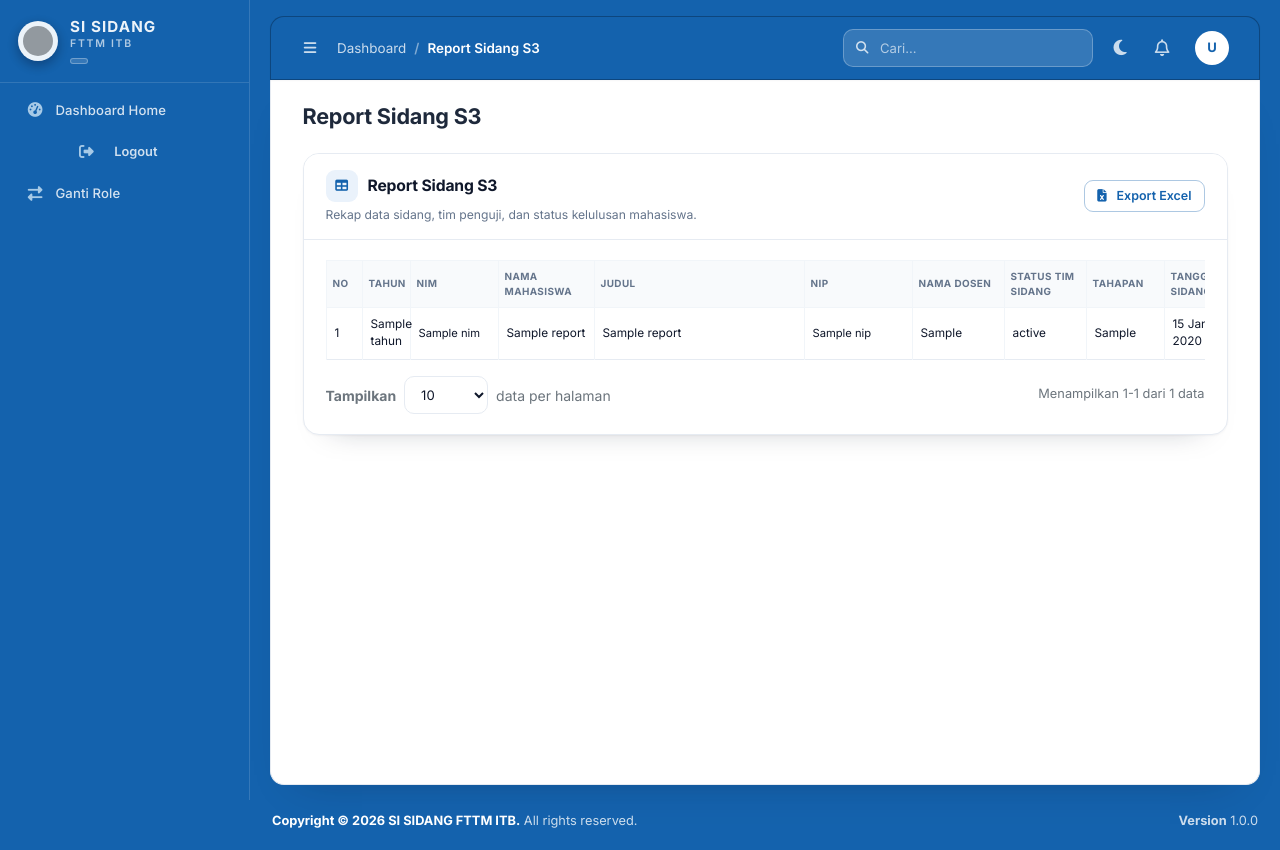
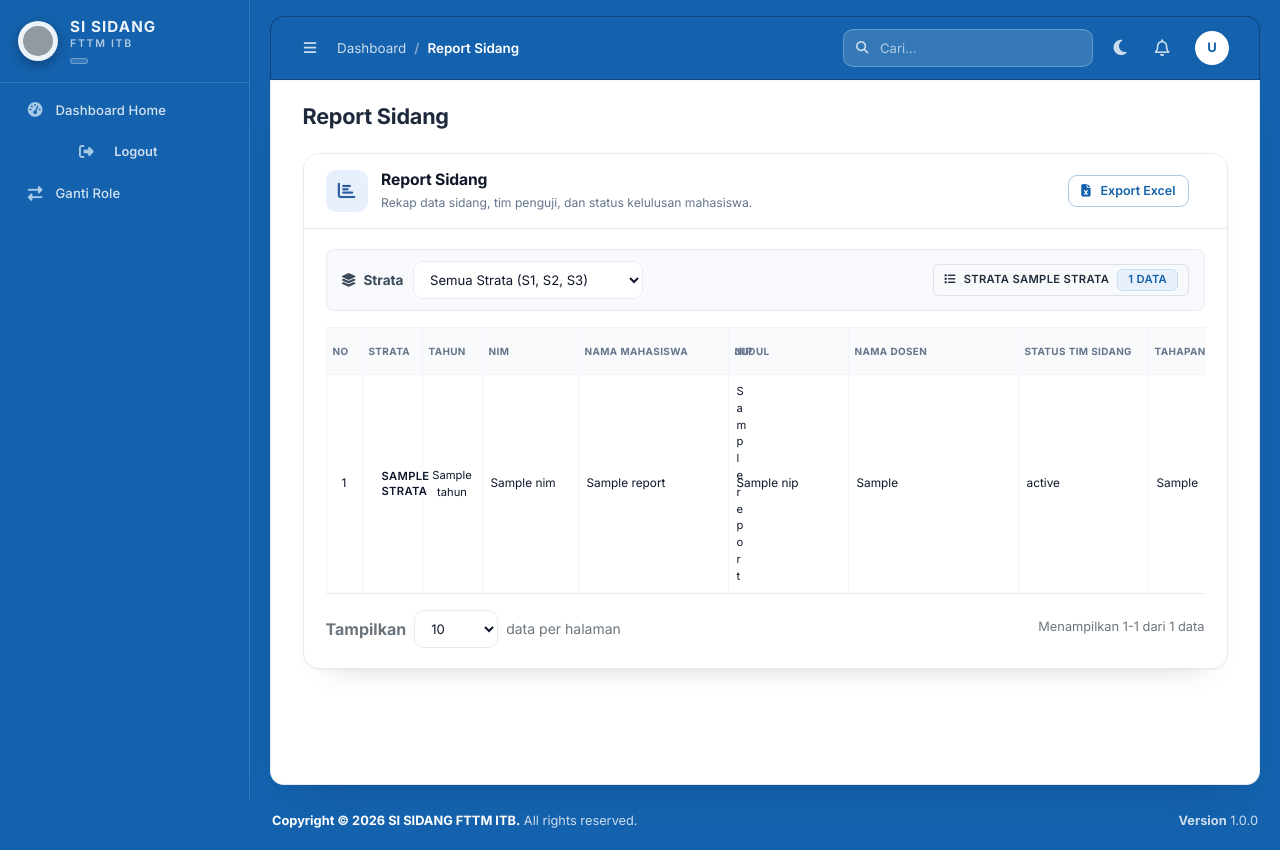
Before and after one commit to sisukiyayona-ui/SI-SIDANG-FTTM-ITB, a Laravel app: template resources/views/report/index.blade.php in a window 1280 px wide. Run offline with Laravel 12, Linux system fonts and the light colour scheme; the template is opened without the code that fills it: most values are stand-ins (such as "Sample title", 1, 10 or a date in 2020); some libraries are stand-ins or nearby versions; grey boxes are pictures that could not be loaded.

Commit message:
feat(ReportController, migration, views): enhance report generation by adding strata filtering for S1/S2/S3; update view to support all strata, modify export functionality to include strata in the filename, and refine UI elements for improved user experience.

```diff
--- a/resources/views/layouts/master.blade.php
+++ b/resources/views/layouts/master.blade.php
@@ -2532,7 +2532,7 @@
                     <li class="nav-item">
                         <a href="{{ route('report.index') }}" class="nav-link {{ request()->routeIs('report.*') ? 'active' : '' }}">
                             <i class="nav-icon fas fa-file-export"></i>
-                            <p>Report Sidang S3</p>
+                            <p>Report Sidang</p>
                         </a>
                     </li>
                     @endif
@@ -2576,7 +2576,7 @@
                     <li class="nav-item">
                         <a href="{{ route('report.index') }}" class="nav-link {{ request()->routeIs('report.*') ? 'active' : '' }}">
                             <i class="nav-icon fas fa-file-export"></i>
-                            <p>Report Sidang S3</p>
+                            <p>Report Sidang</p>
                         </a>
                     </li>
                     @endif
@@ -2586,7 +2586,7 @@
                     <li class="nav-item">
                         <a href="{{ route('report.index') }}" class="nav-link {{ request()->routeIs('report.*') ? 'active' : '' }}">
                             <i class="nav-icon fas fa-file-export"></i>
-                            <p>Report Sidang S3</p>
+                            <p>Report Sidang</p>
                         </a>
                     </li>
                     @endif
--- a/resources/views/report/index.blade.php
+++ b/resources/views/report/index.blade.php
@@ -1,7 +1,7 @@
 @extends('layouts.master')
 
-@section('title', 'Report Sidang S3 - SI SIDANG FTTM ITB')
-@section('page_title', 'Report Sidang S3')
+@section('title', 'Report Sidang - SI SIDANG FTTM ITB')
+@section('page_title', 'Report Sidang')
 @section('body_class', 'master-ui')
 
 @php
@@ -56,61 +56,77 @@ if (!function_exists('formatTahapan')) {
 @section('breadcrumb')
     <ol class="breadcrumb float-sm-right">
         <li class="breadcrumb-item"><a href="{{ route('dashboard') }}">Dashboard</a></li>
-        <li class="breadcrumb-item active">Report Sidang S3</li>
+        <li class="breadcrumb-item active">Report Sidang</li>
     </ol>
 @endsection
 
 @section('content')
-    <div class="card">
-        <div class="card-header d-flex justify-content-between align-items-center">
-            <div class="card-heading">
-                <h5 class="mb-0"><i class="fas fa-table mr-2"></i>Report Sidang S3</h5>
-                <p class="card-heading-sub">Rekap data sidang, tim penguji, dan status kelulusan mahasiswa.</p>
+    <div class="card card-report-sidang">
+        <div class="card-header">
+            <div class="report-card-heading">
+                <div class="report-heading-icon"><i class="fas fa-chart-bar"></i></div>
+                <div>
+                    <h5 class="mb-0">Report Sidang</h5>
+                    <p class="card-heading-sub mb-0">Rekap data sidang, tim penguji, dan status kelulusan mahasiswa.</p>
+                </div>
             </div>
             <div class="card-actions">
-                <a href="{{ route('report.export') }}" class="btn btn-sm btn-outline-primary">
+                <a href="{{ route('report.export') }}{{ request()->getQueryString() ? '?' . request()->getQueryString() : '' }}" class="btn btn-sm btn-outline-primary">
                     <i class="fas fa-file-excel mr-1"></i> Export Excel
                 </a>
             </div>
         </div>
+
         <div class="card-body">
+            {{-- Filter --}}
+            <div class="report-filter-bar mb-3">
+                <div class="report-filter-group">
+                    <label for="filterStrata"><i class="fas fa-layer-group mr-1"></i> Strata</label>
+                    <select id="filterStrata" class="form-control form-control-sm" onchange="changeReportStrata(this.value)">
+                        <option value="" {{ $strata === '' ? 'selected' : '' }}>Semua Strata (S1, S2, S3)</option>
+                        <option value="S1" {{ $strata === 'S1' ? 'selected' : '' }}>S1</option>
+                        <option value="S2" {{ $strata === 'S2' ? 'selected' : '' }}>S2</option>
+                        <option value="S3" {{ $strata === 'S3' ? 'selected' : '' }}>S3</option>
+                    </select>
+                </div>
+                <div class="report-filter-summary">
+                    <span class="badge badge-light border">
+                        <i class="fas fa-list mr-1"></i>
+                        {{ $strata === '' ? 'Semua Strata' : 'Strata ' . $strata }}
+                        <span class="badge badge-primary ml-1">{{ $reports->total() }} data</span>
+                    </span>
+                </div>
+            </div>
+
             <div class="table-responsive">
-                <table class="table table-bordered table-hover table-sm" id="reportTable">
-                    <colgroup>
-                        <col style="width: 36px;">
-                        <col style="width: 48px;">
-                        <col style="width: 88px;">
-                        <col style="width: 96px;">
-                        <col style="width: 210px;">
-                        <col style="width: 108px;">
-                        <col style="width: 92px;">
-                        <col style="width: 82px;">
-                        <col style="width: 78px;">
-                        <col style="width: 72px;">
-                        <col style="width: 78px;">
-                        <col style="width: 42px;">
-                    </colgroup>
+                <table class="table table-bordered table-hover table-sm report-table" id="reportTable">
                     <thead class="bg-light text-dark">
                         <tr>
-                            <th>No</th>
-                            <th>Tahun</th>
-                            <th>NIM</th>
-                            <th>Nama Mahasiswa</th>
+                            <th style="width:36px;">No</th>
+                            <th style="width:60px;">Strata</th>
+                            <th style="width:60px;">Tahun</th>
+                            <th style="width:96px;">NIM</th>
+                            <th style="width:150px;">Nama Mahasiswa</th>
                             <th>Judul</th>
-                            <th>NIP</th>
-                            <th>Nama Dosen</th>
-                            <th>Status Tim Sidang</th>
-                            <th>Tahapan</th>
-                            <th>Tanggal Sidang</th>
-                            <th>Status lulus</th>
-                            <th>Nilai</th>
+                            <th style="width:120px;">NIP</th>
+                            <th style="width:170px;">Nama Dosen</th>
+                            <th style="width:130px;">Status Tim Sidang</th>
+                            <th style="width:140px;">Tahapan</th>
+                            <th style="width:90px;">Tanggal Sidang</th>
+                            <th style="width:150px;">Status Lulus</th>
+                            <th style="width:70px;">Nilai</th>
                         </tr>
                     </thead>
                     <tbody>
                         @forelse($reports as $item)
                             <tr>
-                                <td>{{ $reports->firstItem() + $loop->index }}</td>
-                                <td>{{ $item->tahun }}</td>
+                                <td class="text-center">{{ $reports->firstItem() + $loop->index }}</td>
+                                <td class="text-center">
+                                    <span class="badge badge-strata badge-strata-{{ strtolower($item->strata ?? '') }}">
+                                        {{ $item->strata ?? '-' }}
+                                    </span>
+                                </td>
+                                <td class="text-center">{{ $item->tahun }}</td>
                                 <td>{{ $item->NIM }}</td>
                                 <td>{{ $item->nama_mahasiswa }}</td>
                                 <td>{{ $item->JUDUL }}</td>
@@ -118,7 +134,7 @@ if (!function_exists('formatTahapan')) {
                                 <td>{{ $item->pembimbing_penguji }}</td>
                                 <td>{{ $item->STATUS_TIM_SIDANG }}</td>
                                 <td>{{ formatTahapan($item->tahapan_sidang) }}</td>
-                                <td>
+                                <td class="text-center">
                                     @if(isset($item->tgl_sidang) && $item->tgl_sidang)
                                         {{ \Carbon\Carbon::parse($item->tgl_sidang)->translatedFormat('d M Y') }}
                                     @else
@@ -126,29 +142,30 @@ if (!function_exists('formatTahapan')) {
                                     @endif
                                 </td>
                                 <td>
-                                    <span class="badge bg-{{ getStatusColor($item->status_lulus) }}">
+                                    <span class="badge badge-status bg-{{ getStatusColor($item->status_lulus) }} badge-block">
                                         {{ $item->status_lulus ?? 'belum diajukan' }}
                                     </span>
                                 </td>
-                                <td>{{ $item->nilai_rata2 ?? '-' }}</td>
+                                <td class="text-center">{{ $item->nilai_rata2 ?? '-' }}</td>
                             </tr>
                         @empty
                             <tr>
-                                <td colspan="12" class="text-center text-muted">Tidak ada data</td>
+                                <td colspan="13" class="text-center text-muted py-4">Tidak ada data untuk filter ini.</td>
                             </tr>
                         @endforelse
                     </tbody>
                 </table>
             </div>
-            <div class="d-flex justify-content-between align-items-center mt-3 flex-wrap">
+
+            <div class="d-flex justify-content-between align-items-center mt-3 flex-wrap report-pagination">
                 <div class="d-flex align-items-center mb-2 mb-md-0">
-                    <label class="mb-0 mr-2 text-muted" style="font-size: 0.875rem; white-space: nowrap;">Tampilkan</label>
-                    <select class="form-control form-control-sm" name="per_page" style="width: auto; min-width: 70px; color: #495057;" onchange="changeReportPerPage(this.value)">
+                    <label class="mb-0 mr-2 text-muted" for="perPage">Tampilkan</label>
+                    <select class="form-control form-control-sm" id="perPage" name="per_page" style="width:auto; min-width:70px;" onchange="changeReportPerPage(this.value)">
                         @foreach([10, 25, 50, 100] as $n)
                             <option value="{{ $n }}" {{ (int) $reports->perPage() === $n ? 'selected' : '' }}>{{ $n }}</option>
                         @endforeach
                     </select>
-                    <span class="ml-2 text-muted" style="font-size: 0.875rem; white-space: nowrap;">data per halaman</span>
+                    <span class="ml-2 text-muted" style="font-size:0.875rem;">data per halaman</span>
                 </div>
                 <div class="d-flex flex-column align-items-end">
                     <span class="text-muted small mb-1">
@@ -159,7 +176,60 @@ if (!function_exists('formatTahapan')) {
             </div>
         </div>
     </div>
+
+    <style>
+        .card-report-sidang .card-header {
+            background: #fff;
+            border-bottom: 1px solid #e3e8ef;
+            padding: 1rem 1.25rem;
+            display: flex;
+            justify-content: space-between;
+            align-items: center;
+            gap: 1rem;
+            flex-wrap: wrap;
+        }
+        .report-card-heading { display:flex; align-items:center; gap:0.85rem; }
+        .report-heading-icon {
+            width:42px; height:42px; border-radius:10px;
+            display:flex; align-items:center; justify-content:center;
+            background:#e8f0fe; color:#2c5f9e; font-size:1.1rem;
+        }
+        .card-report-sidang .card-heading h5 { font-weight:600; color:#2c3a4b; }
+        .card-report-sidang .card-heading-sub { color:#7b8794; font-size:0.82rem; }
+        .report-filter-bar {
+            display:flex; align-items:center; gap:1rem; flex-wrap:wrap;
+            background:#f7f9fc; border:1px solid #e8edf4; border-radius:8px;
+            padding:0.7rem 0.9rem;
+        }
+        .report-filter-group { display:flex; align-items:center; gap:0.6rem; }
+        .report-filter-group label { margin:0; font-weight:600; font-size:0.85rem; color:#3c4a5a; white-space:nowrap; }
+        .report-filter-group select { min-width:230px; }
+        .report-filter-summary { margin-left:auto; }
+        .report-table { font-size:0.82rem; margin-bottom:0; }
+        .report-table thead th { vertical-align:middle; font-weight:600; white-space:nowrap; }
+        .report-table tbody td { vertical-align:middle; }
+        .badge-strata { font-weight:700; letter-spacing:0.02em; }
+        .badge-strata-s1 { background:#e3f2fd; color:#1565c0; }
+        .badge-strata-s2 { background:#e8f5e9; color:#2e7d32; }
+        .badge-strata-s3 { background:#fff3e0; color:#ef6c00; }
+        .badge-status { font-weight:600; white-space:normal; text-align:left; line-height:1.25; }
+        .badge-block { display:block; }
+        .report-pagination .pagination { margin-bottom:0; }
+        html.dark-mode .card-report-sidang .card-header { background:#232b36; border-bottom-color:#3a4454; }
+        html.dark-mode .card-report-sidang .card-heading h5 { color:#e9ecef; }
+        html.dark-mode .report-filter-bar { background:#232b36; border-color:#3a4454; }
+        html.dark-mode .report-filter-group label { color:#e9ecef; }
+    </style>
+
     <script>
+        function changeReportStrata(value) {
+            var url = new URL(window.location.href);
+            if (value) { url.searchParams.set('strata', value); }
+            else { url.searchParams.delete('strata'); }
+            url.searchParams.delete('page');
+            window.location.href = url.toString();
+        }
+
         function changeReportPerPage(value) {
             var url = new URL(window.location.href);
             url.searchParams.set('per_page', value);
```
Also changed, not shown: app/Http/Controllers/ReportController.php (+54 -33 lines), database/migrations/2026_11_24_000000_update_v_report_tipe_i_all_strata.php (added).
